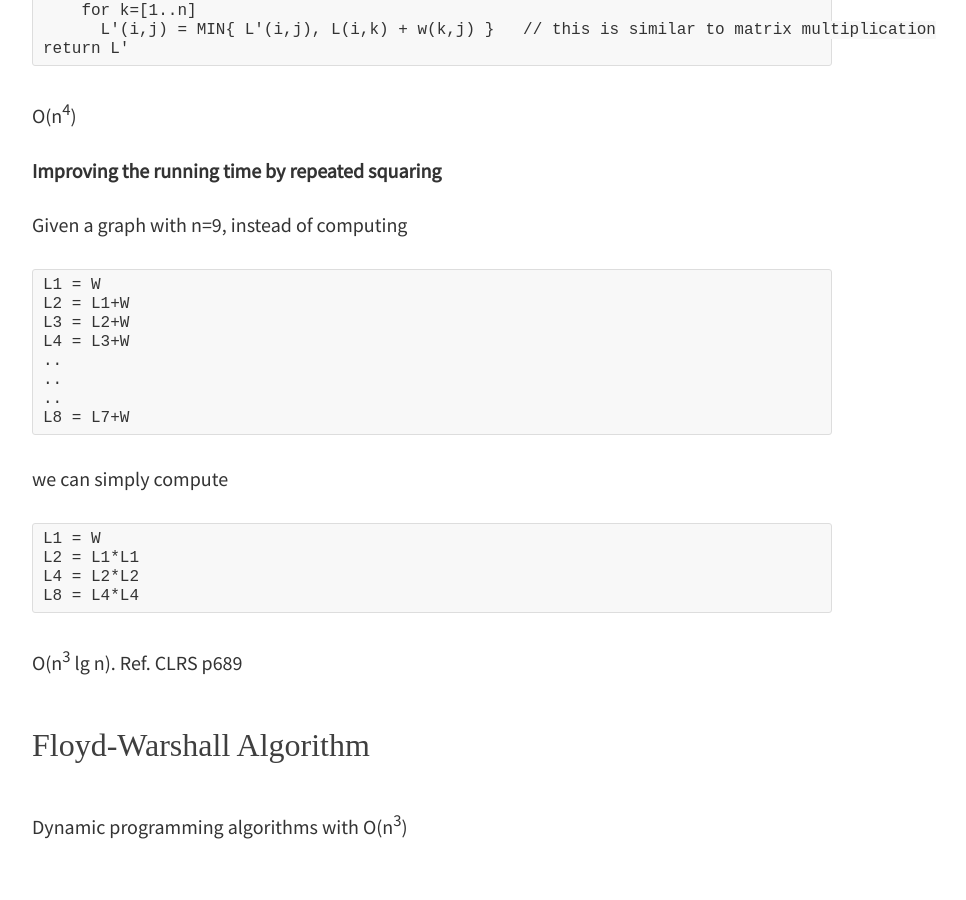
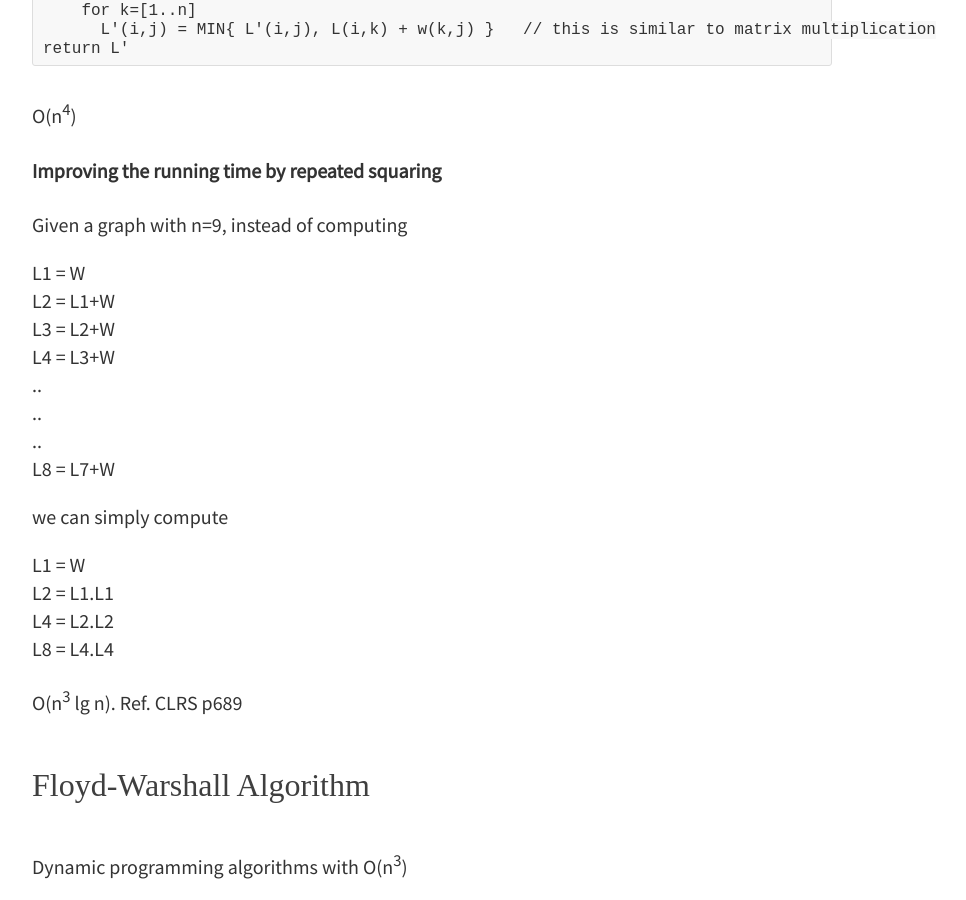
Before and after one commit to rbt91/rbt91.github.io, a Jekyll site: the page built from _posts/2016-10-16-shortest-paths.md, in a window 1280 px wide and 900 px high, scrolled down 9080 px. Shown: the whole window, without its empty margins (208-1174 px from the left). Built offline with Jekyll 4.4.1, drawn with Linux system fonts in a browser that asks for light colours; some web fonts are replaced.

````diff
--- a/_posts/2016-10-16-shortest-paths.md
+++ b/_posts/2016-10-16-shortest-paths.md
@@ -220,7 +220,7 @@ O(n<sup>4</sup>)
 #### Improving the running time by repeated squaring
 
 Given a graph with n=9, instead of computing
-```
+
 L1 = W
 L2 = L1+W
 L3 = L2+W
@@ -229,14 +229,13 @@ L4 = L3+W
 ..
 ..
 L8 = L7+W
-```
+
 we can simply compute
-```
+
 L1 = W
-L2 = L1*L1
-L4 = L2*L2
-L8 = L4*L4
-```
+L2 = L1.L1
+L4 = L2.L2
+L8 = L4.L4
 
 O(n<sup>3</sup> lg n).  Ref. CLRS p689
 
````
